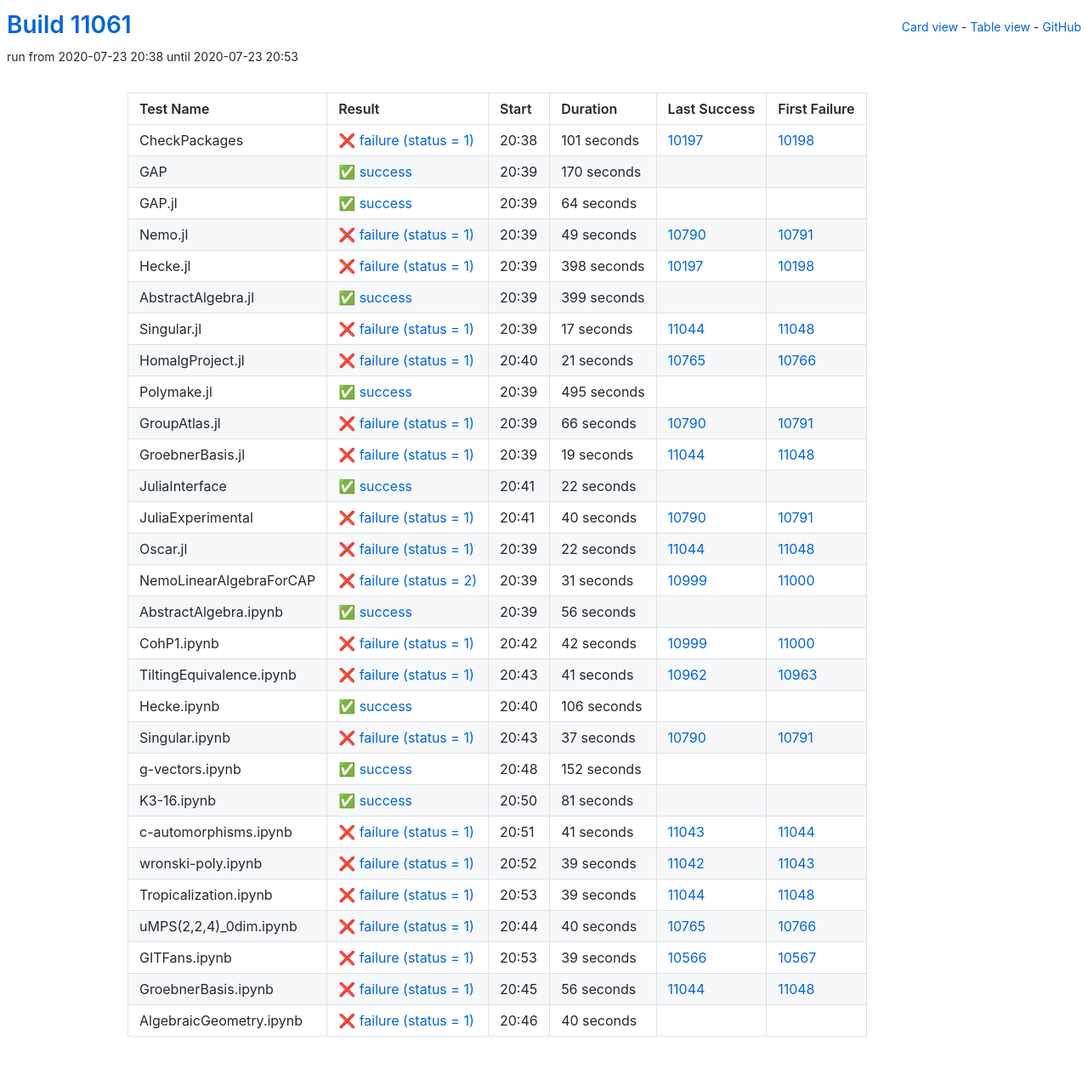
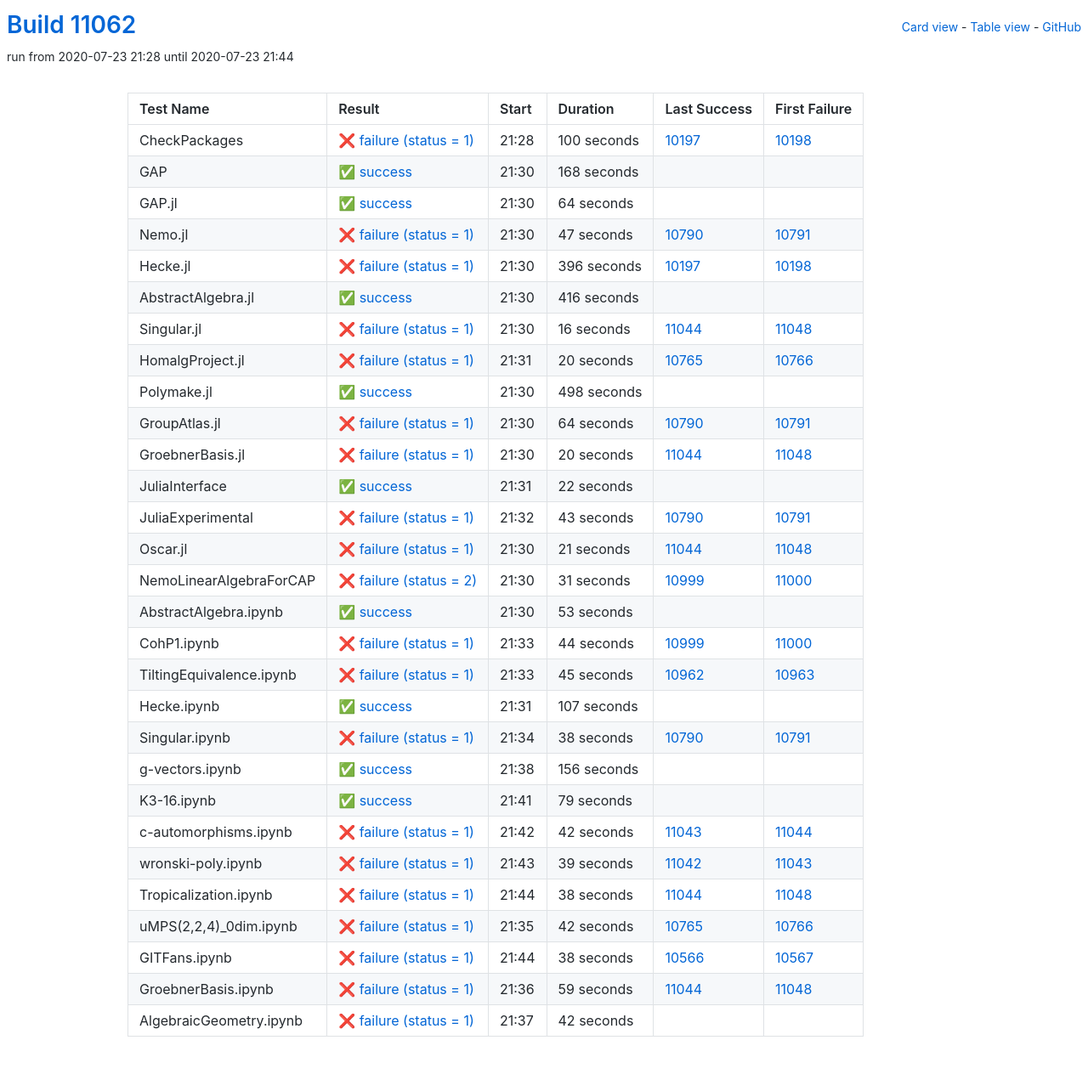
Before and after one commit to oscar-system/oscar-ci-status, a Jekyll site: the page built from table.html, in a window 1280 px wide. Shown: the whole page at 85% size. Built offline with Jekyll 4.4.1, drawn with Linux system fonts in a browser that asks for light colours.

Commit message:
Build #11062

```diff
--- a/_data/ci.yml
+++ b/_data/ci.yml
@@ -1,6 +1,6 @@
 ---
-build: 11061
-build_url: https://oscarci.mathematik.uni-kl.de/job/oscar/11061/
+build: 11062
+build_url: https://oscarci.mathematik.uni-kl.de/job/oscar/11062/
 job: oscar
 organization: oscar-system
 repo: oscar-ci-status
@@ -8,32 +8,32 @@
 tests:
 - name: CheckPackages
   id: checkpackages
-  log: https://oscarci.mathematik.uni-kl.de/job/oscar/11061/artifact/logs/build-11061/CheckPackages.log
-  start: 2020-07-23 20:38
+  log: https://oscarci.mathematik.uni-kl.de/job/oscar/11062/artifact/logs/build-11062/CheckPackages.log
+  start: 2020-07-23 21:28
   success: false
   exitcode: 1
   status: failure
-  duration: 101
+  duration: 100
   last_success: 10197
   last_success_url: https://oscarci.mathematik.uni-kl.de/job/oscar/10197/
   first_failure: 10198
   first_failure_url: https://oscarci.mathematik.uni-kl.de/job/oscar/10198/
 - name: GAP
   id: gap
-  log: https://oscarci.mathematik.uni-kl.de/job/oscar/11061/artifact/logs/build-11061/GAP.log
-  start: 2020-07-23 20:39
+  log: https://oscarci.mathematik.uni-kl.de/job/oscar/11062/artifact/logs/build-11062/GAP.log
+  start: 2020-07-23 21:30
   success: true
   exitcode: 0
   status: success
-  duration: 170
+  duration: 168
   last_success: false
   last_success_url:
   first_failure: false
   first_failure_url:
 - name: GAP.jl
   id: gap-jl
-  log: https://oscarci.mathematik.uni-kl.de/job/oscar/11061/artifact/logs/build-11061/GAP.jl.log
-  start: 2020-07-23 20:39
+  log: https://oscarci.mathematik.uni-kl.de/job/oscar/11062/artifact/logs/build-11062/GAP.jl.log
+  start: 2020-07-23 21:30
   success: true
   exitcode: 0
   status: success
@@ -44,104 +44,104 @@
   first_failure_url:
 - name: Nemo.jl
   id: nemo-jl
-  log: https://oscarci.mathematik.uni-kl.de/job/oscar/11061/artifact/logs/build-11061/Nemo.jl.log
-  start: 2020-07-23 20:39
+  log: https://oscarci.mathematik.uni-kl.de/job/oscar/11062/artifact/logs/build-11062/Nemo.jl.log
+  start: 2020-07-23 21:30
   success: false
   exitcode: 1
   status: failure
-  duration: 49
+  duration: 47
   last_success: 10790
   last_success_url: https://oscarci.mathematik.uni-kl.de/job/oscar/10790/
   first_failure: 10791
   first_failure_url: https://oscarci.mathematik.uni-kl.de/job/oscar/10791/
 - name: Hecke.jl
   id: hecke-jl
-  log: https://oscarci.mathematik.uni-kl.de/job/oscar/11061/artifact/logs/build-11061/Hecke.jl.log
-  start: 2020-07-23 20:39
+  log: https://oscarci.mathematik.uni-kl.de/job/oscar/11062/artifact/logs/build-11062/Hecke.jl.log
+  start: 2020-07-23 21:30
   success: false
   exitcode: 1
   status: failure
-  duration: 398
+  duration: 396
   last_success: 10197
   last_success_url: https://oscarci.mathematik.uni-kl.de/job/oscar/10197/
   first_failure: 10198
   first_failure_url: https://oscarci.mathematik.uni-kl.de/job/oscar/10198/
 - name: AbstractAlgebra.jl
   id: abstractalgebra-jl
-  log: https://oscarci.mathematik.uni-kl.de/job/oscar/11061/artifact/logs/build-11061/AbstractAlgebra.jl.log
-  start: 2020-07-23 20:39
+  log: https://oscarci.mathematik.uni-kl.de/job/oscar/11062/artifact/logs/build-11062/AbstractAlgebra.jl.log
+  start: 2020-07-23 21:30
   success: true
   exitcode: 0
   status: success
-  duration: 399
+  duration: 416
   last_success: false
   last_success_url:
   first_failure: false
   first_failure_url:
 - name: Singular.jl
   id: singular-jl
-  log: https://oscarci.mathematik.uni-kl.de/job/oscar/11061/artifact/logs/build-11061/Singular.jl.log
-  start: 2020-07-23 20:39
+  log: https://oscarci.mathematik.uni-kl.de/job/oscar/11062/artifact/logs/build-11062/Singular.jl.log
+  start: 2020-07-23 21:30
   success: false
   exitcode: 1
   status: failure
-  duration: 17
+  duration: 16
   last_success: 11044
   last_success_url: https://oscarci.mathematik.uni-kl.de/job/oscar/11044/
   first_failure: 11048
   first_failure_url: https://oscarci.mathematik.uni-kl.de/job/oscar/11048/
 - name: HomalgProject.jl
   id: homalgproject-jl
-  log: https://oscarci.mathematik.uni-kl.de/job/oscar/11061/artifact/logs/build-11061/HomalgProject.jl.log
-  start: 2020-07-23 20:40
+  log: https://oscarci.mathematik.uni-kl.de/job/oscar/11062/artifact/logs/build-11062/HomalgProject.jl.log
+  start: 2020-07-23 21:31
   success: false
   exitcode: 1
   status: failure
-  duration: 21
+  duration: 20
   last_success: 10765
   last_success_url: https://oscarci.mathematik.uni-kl.de/job/oscar/10765/
   first_failure: 10766
   first_failure_url: https://oscarci.mathematik.uni-kl.de/job/oscar/10766/
 - name: Polymake.jl
   id: polymake-jl
-  log: https://oscarci.mathematik.uni-kl.de/job/oscar/11061/artifact/logs/build-11061/Polymake.jl.log
-  start: 2020-07-23 20:39
+  log: https://oscarci.mathematik.uni-kl.de/job/oscar/11062/artifact/logs/build-11062/Polymake.jl.log
+  start: 2020-07-23 21:30
   success: true
   exitcode: 0
   status: success
-  duration: 495
+  duration: 498
   last_success: false
   last_success_url:
   first_failure: false
   first_failure_url:
 - name: GroupAtlas.jl
   id: groupatlas-jl
-  log: https://oscarci.mathematik.uni-kl.de/job/oscar/11061/artifact/logs/build-11061/GroupAtlas.jl.log
-  start: 2020-07-23 20:39
+  log: https://oscarci.mathematik.uni-kl.de/job/oscar/11062/artifact/logs/build-11062/GroupAtlas.jl.log
+  start: 2020-07-23 21:30
   success: false
   exitcode: 1
   status: failure
-  duration: 66
+  duration: 64
   last_success: 10790
   last_success_url: https://oscarci.mathematik.uni-kl.de/job/oscar/10790/
   first_failure: 10791
   first_failure_url: https://oscarci.mathematik.uni-kl.de/job/oscar/10791/
 - name: GroebnerBasis.jl
   id: groebnerbasis-jl
-  log: https://oscarci.mathematik.uni-kl.de/job/oscar/11061/artifact/logs/build-11061/GroebnerBasis.jl.log
-  start: 2020-07-23 20:39
+  log: https://oscarci.mathematik.uni-kl.de/job/oscar/11062/artifact/logs/build-11062/GroebnerBasis.jl.log
+  start: 2020-07-23 21:30
   success: false
   exitcode: 1
   status: failure
-  duration: 19
+  duration: 20
   last_success: 11044
   last_success_url: https://oscarci.mathematik.uni-kl.de/job/oscar/11044/
   first_failure: 11048
   first_failure_url: https://oscarci.mathematik.uni-kl.de/job/oscar/11048/
 - name: JuliaInterface
   id: juliainterface
-  log: https://oscarci.mathematik.uni-kl.de/job/oscar/11061/artifact/logs/build-11061/JuliaInterface.log
-  start: 2020-07-23 20:41
+  log: https://oscarci.mathematik.uni-kl.de/job/oscar/11062/artifact/logs/build-11062/JuliaInterface.log
+  start: 2020-07-23 21:31
   success: true
   exitcode: 0
   status: success
@@ -152,32 +152,32 @@
   first_failure_url:
 - name: JuliaExperimental
   id: juliaexperimental
-  log: https://oscarci.mathematik.uni-kl.de/job/oscar/11061/artifact/logs/build-11061/JuliaExperimental.log
-  start: 2020-07-23 20:41
+  log: https://oscarci.mathematik.uni-kl.de/job/oscar/11062/artifact/logs/build-11062/JuliaExperimental.log
+  start: 2020-07-23 21:32
   success: false
   exitcode: 1
   status: failure
-  duration: 40
+  duration: 43
   last_success: 10790
   last_success_url: https://oscarci.mathematik.uni-kl.de/job/oscar/10790/
   first_failure: 10791
   first_failure_url: https://oscarci.mathematik.uni-kl.de/job/oscar/10791/
 - name: Oscar.jl
   id: oscar-jl
-  log: https://oscarci.mathematik.uni-kl.de/job/oscar/11061/artifact/logs/build-11061/Oscar.jl.log
-  start: 2020-07-23 20:39
+  log: https://oscarci.mathematik.uni-kl.de/job/oscar/11062/artifact/logs/build-11062/Oscar.jl.log
+  start: 2020-07-23 21:30
   success: false
   exitcode: 1
   status: failure
-  duration: 22
+  duration: 21
   last_success: 11044
   last_success_url: https://oscarci.mathematik.uni-kl.de/job/oscar/11044/
   first_failure: 11048
   first_failure_url: https://oscarci.mathematik.uni-kl.de/job/oscar/11048/
 - name: NemoLinearAlgebraForCAP
   id: nemolinearalgebraforcap
-  log: https://oscarci.mathematik.uni-kl.de/job/oscar/11061/artifact/logs/build-11061/NemoLinearAlgebraForCAP.log
-  start: 2020-07-23 20:39
+  log: https://oscarci.mathematik.uni-kl.de/job/oscar/11062/artifact/logs/build-11062/NemoLinearAlgebraForCAP.log
+  start: 2020-07-23 21:30
   success: false
   exitcode: 2
   status: failure
@@ -188,104 +188,104 @@
   first_failure_url: https://oscarci.mathematik.uni-kl.de/job/oscar/11000/
 - name: AbstractAlgebra.ipynb
   id: abstractalgebra-ipynb
-  log: https://oscarci.mathematik.uni-kl.de/job/oscar/11061/artifact/logs/build-11061/AbstractAlgebra.ipynb.log
-  start: 2020-07-23 20:39
+  log: https://oscarci.mathematik.uni-kl.de/job/oscar/11062/artifact/logs/build-11062/AbstractAlgebra.ipynb.log
+  start: 2020-07-23 21:30
   success: true
   exitcode: 0
   status: success
-  duration: 56
+  duration: 53
   last_success: false
   last_success_url:
   first_failure: false
   first_failure_url:
 - name: CohP1.ipynb
   id: cohp1-ipynb
-  log: https://oscarci.mathematik.uni-kl.de/job/oscar/11061/artifact/logs/build-11061/CohP1.ipynb.log
-  start: 2020-07-23 20:42
+  log: https://oscarci.mathematik.uni-kl.de/job/oscar/11062/artifact/logs/build-11062/CohP1.ipynb.log
+  start: 2020-07-23 21:33
   success: false
   exitcode: 1
   status: failure
-  duration: 42
+  duration: 44
   last_success: 10999
   last_success_url: https://oscarci.mathematik.uni-kl.de/job/oscar/10999/
   first_failure: 11000
   first_failure_url: https://oscarci.mathematik.uni-kl.de/job/oscar/11000/
 - name: TiltingEquivalence.ipynb
   id: tiltingequivalence-ipynb
-  log: https://oscarci.mathematik.uni-kl.de/job/oscar/11061/artifact/logs/build-11061/TiltingEquivalence.ipynb.log
-  start: 2020-07-23 20:43
+  log: https://oscarci.mathematik.uni-kl.de/job/oscar/11062/artifact/logs/build-11062/TiltingEquivalence.ipynb.log
+  start: 2020-07-23 21:33
   success: false
   exitcode: 1
   status: failure
-  duration: 41
+  duration: 45
   last_success: 10962
   last_success_url: https://oscarci.mathematik.uni-kl.de/job/oscar/10962/
   first_failure: 10963
   first_failure_url: https://oscarci.mathematik.uni-kl.de/job/oscar/10963/
 - name: Hecke.ipynb
   id: hecke-ipynb
-  log: https://oscarci.mathematik.uni-kl.de/job/oscar/11061/artifact/logs/build-11061/Hecke.ipynb.log
-  start: 2020-07-23 20:40
+  log: https://oscarci.mathematik.uni-kl.de/job/oscar/11062/artifact/logs/build-11062/Hecke.ipynb.log
+  start: 2020-07-23 21:31
   success: true
   exitcode: 0
   status: success
-  duration: 106
+  duration: 107
   last_success: false
   last_success_url:
   first_failure: false
   first_failure_url:
 - name: Singular.ipynb
   id: singular-ipynb
-  log: https://oscarci.mathematik.uni-kl.de/job/oscar/11061/artifact/logs/build-11061/Singular.ipynb.log
-  start: 2020-07-23 20:43
+  log: https://oscarci.mathematik.uni-kl.de/job/oscar/11062/artifact/logs/build-11062/Singular.ipynb.log
+  start: 2020-07-23 21:34
   success: false
   exitcode: 1
   status: failure
-  duration: 37
+  duration: 38
   last_success: 10790
   last_success_url: https://oscarci.mathematik.uni-kl.de/job/oscar/10790/
   first_failure: 10791
   first_failure_url: https://oscarci.mathematik.uni-kl.de/job/oscar/10791/
 - name: g-vectors.ipynb
   id: g-vectors-ipynb
-  log: https://oscarci.mathematik.uni-kl.de/job/oscar/11061/artifact/logs/build-11061/g-vectors.ipynb.log
-  start: 2020-07-23 20:48
+  log: https://oscarci.mathematik.uni-kl.de/job/oscar/11062/artifact/logs/build-11062/g-vectors.ipynb.log
+  start: 2020-07-23 21:38
   success: true
   exitcode: 0
   status: success
-  duration: 152
+  duration: 156
   last_success: false
   last_success_url:
   first_failure: false
   first_failure_url:
 - name: K3-16.ipynb
   id: k3-16-ipynb
-  log: https://oscarci.mathematik.uni-kl.de/job/oscar/11061/artifact/logs/build-11061/K3-16.ipynb.log
-  start: 2020-07-23 20:50
+  log: https://oscarci.mathematik.uni-kl.de/job/oscar/11062/artifact/logs/build-11062/K3-16.ipynb.log
+  start: 2020-07-23 21:41
   success: true
   exitcode: 0
   status: success
-  duration: 81
+  duration: 79
   last_success: false
   last_success_url:
   first_failure: false
   first_failure_url:
 - name: c-automorphisms.ipynb
   id: c-automorphisms-ipynb
-  log: https://oscarci.mathematik.uni-kl.de/job/oscar/11061/artifact/logs/build-11061/c-automorphisms.ipynb.log
-  start: 2020-07-23 20:51
+  log: https://oscarci.mathematik.uni-kl.de/job/oscar/11062/artifact/logs/build-11062/c-automorphisms.ipynb.log
+  start: 2020-07-23 21:42
   success: false
   exitcode: 1
   status: failure
-  duration: 41
+  duration: 42
   last_success: 11043
   last_success_url: https://oscarci.mathematik.uni-kl.de/job/oscar/11043/
   first_failure: 11044
   first_failure_url: https://oscarci.mathematik.uni-kl.de/job/oscar/11044/
 - name: wronski-poly.ipynb
   id: wronski-poly-ipynb
-  log: https://oscarci.mathematik.uni-kl.de/job/oscar/11061/artifact/logs/build-11061/wronski-poly.ipynb.log
-  start: 2020-07-23 20:52
+  log: https://oscarci.mathematik.uni-kl.de/job/oscar/11062/artifact/logs/build-11062/wronski-poly.ipynb.log
+  start: 2020-07-23 21:43
   success: false
   exitcode: 1
   status: failure
@@ -296,60 +296,60 @@
   first_failure_url: https://oscarci.mathematik.uni-kl.de/job/oscar/11043/
 - name: Tropicalization.ipynb
   id: tropicalization-ipynb
-  log: https://oscarci.mathematik.uni-kl.de/job/oscar/11061/artifact/logs/build-11061/Tropicalization.ipynb.log
-  start: 2020-07-23 20:53
+  log: https://oscarci.mathematik.uni-kl.de/job/oscar/11062/artifact/logs/build-11062/Tropicalization.ipynb.log
+  start: 2020-07-23 21:44
   success: false
   exitcode: 1
   status: failure
-  duration: 39
+  duration: 38
   last_success: 11044
   last_success_url: https://oscarci.mathematik.uni-kl.de/job/oscar/11044/
   first_failure: 11048
   first_failure_url: https://oscarci.mathematik.uni-kl.de/job/oscar/11048/
 - name: uMPS(2,2,4)_0dim.ipynb
   id: umps-2-2-4-0dim-ipynb
-  log: https://oscarci.mathematik.uni-kl.de/job/oscar/11061/artifact/logs/build-11061/uMPS-2-2-4-_0dim.ipynb.log
-  start: 2020-07-23 20:44
+  log: https://oscarci.mathematik.uni-kl.de/job/oscar/11062/artifact/logs/build-11062/uMPS-2-2-4-_0dim.ipynb.log
+  start: 2020-07-23 21:35
   success: false
   exitcode: 1
   status: failure
-  duration: 40
+  duration: 42
   last_success: 10765
   last_success_url: https://oscarci.mathematik.uni-kl.de/job/oscar/10765/
   first_failure: 10766
   first_failure_url: https://oscarci.mathematik.uni-kl.de/job/oscar/10766/
 - name: GITFans.ipynb
   id: gitfans-ipynb
-  log: https://oscarci.mathematik.uni-kl.de/job/oscar/11061/artifact/logs/build-11061/GITFans.ipynb.log
-  start: 2020-07-23 20:53
+  log: https://oscarci.mathematik.uni-kl.de/job/oscar/11062/artifact/logs/build-11062/GITFans.ipynb.log
+  start: 2020-07-23 21:44
   success: false
   exitcode: 1
   status: failure
-  duration: 39
+  duration: 38
   last_success: 10566
   last_success_url: https://oscarci.mathematik.uni-kl.de/job/oscar/10566/
   first_failure: 10567
   first_failure_url: https://oscarci.mathematik.uni-kl.de/job/oscar/10567/
 - name: GroebnerBasis.ipynb
   id: groebnerbasis-ipynb
-  log: https://oscarci.mathematik.uni-kl.de/job/oscar/11061/artifact/logs/build-11061/GroebnerBasis.ipynb.log
-  start: 2020-07-23 20:45
+  log: https://oscarci.mathematik.uni-kl.de/job/oscar/11062/artifact/logs/build-11062/GroebnerBasis.ipynb.log
+  start: 2020-07-23 21:36
   success: false
   exitcode: 1
   status: failure
-  duration: 56
+  duration: 59
   last_success: 11044
   last_success_url: https://oscarci.mathematik.uni-kl.de/job/oscar/11044/
   first_failure: 11048
   first_failure_url: https://oscarci.mathematik.uni-kl.de/job/oscar/11048/
 - name: AlgebraicGeometry.ipynb
   id: algebraicgeometry-ipynb
-  log: https://oscarci.mathematik.uni-kl.de/job/oscar/11061/artifact/logs/build-11061/AlgebraicGeometry.ipynb.log
-  start: 2020-07-23 20:46
+  log: https://oscarci.mathematik.uni-kl.de/job/oscar/11062/artifact/logs/build-11062/AlgebraicGeometry.ipynb.log
+  start: 2020-07-23 21:37
   success: false
   exitcode: 1
   status: failure
-  duration: 40
+  duration: 42
   last_success: false
   last_success_url:
   first_failure: false
```
Also changed, not shown: README.md.
